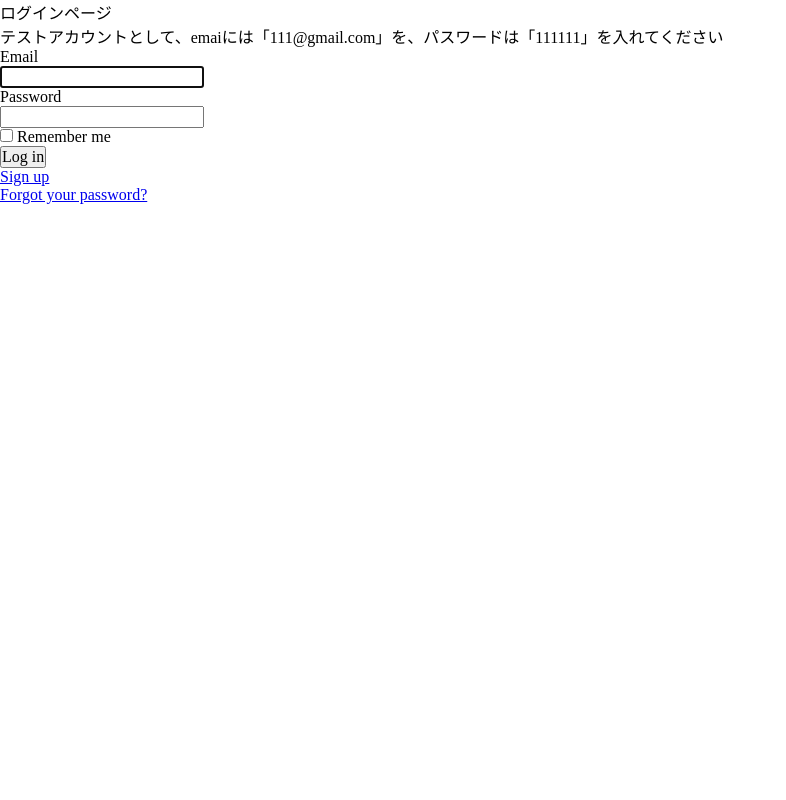
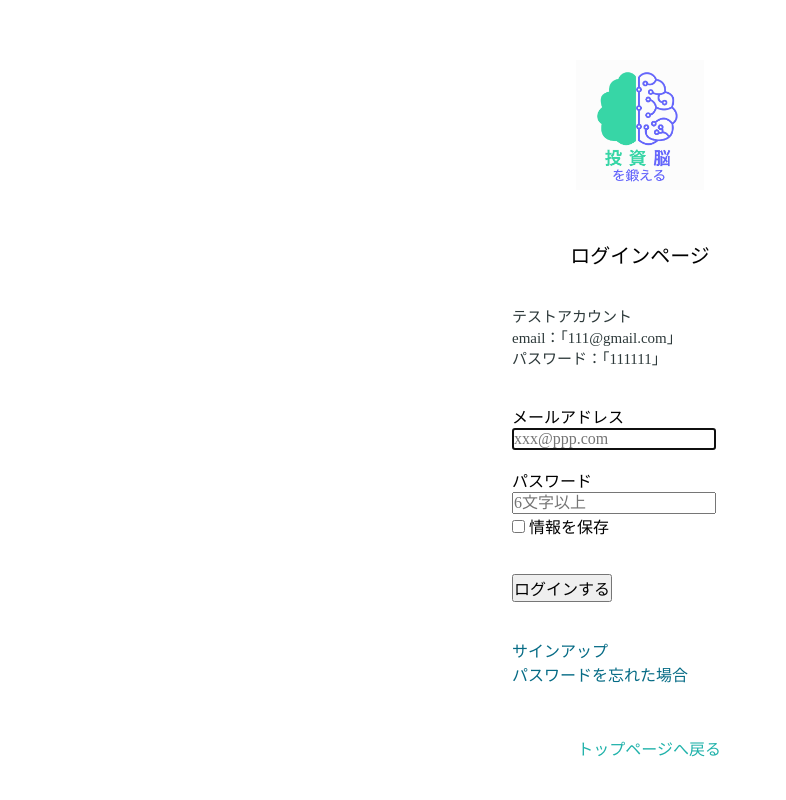
Before and after one commit to kinopyyy/investment_note, a Rails app: page /users/sign_in in a window 1280 px wide. Shown: the whole page, without its empty margins (0-786 px from the left). Run offline with Rails 7, Linux system fonts and the light colour scheme; style sheets or scripts are compiled from the project's sources.

Commit message:
update sign_in

```diff
--- a/app/assets/stylesheets/posts.scss
+++ b/app/assets/stylesheets/posts.scss
@@ -6,6 +6,40 @@
 .wrapper{
   margin-top: 10px;
 }
+
+
+.login_main_box{
+  width: 20%;
+  margin-left: auto;
+  margin-right: auto;
+  margin-top: 50px;
+  a {
+    text-decoration: none;
+    color:#056b85;
+  }
+  &__text{
+    text-align: center;
+    font-size: 20px;
+  }
+  &__test{
+
+    font-size: 15px;
+    color: rgb(45, 57, 58);
+  }
+}
+
+
+.login_header{
+  height: 130px;
+  position: relative;
+  padding-top: 10px;
+  text-align : center;
+  &__image{
+    height: 10%;
+  }
+
+}
+
 .main_box{
   width: 70%;
   margin-left: auto;
@@ -35,6 +69,7 @@
   width: 70%;
   margin-left: auto;
   margin-right: auto;
+  margin-top: 50px;
   img {
     width: 100%;
   }
@@ -48,7 +83,6 @@
   a {
     text-decoration: none;
     color:#20B2AA;
-
   }
   &__image{
     height: 100%;
--- a/app/views/devise/sessions/new.html.haml
+++ b/app/views/devise/sessions/new.html.haml
@@ -1,18 +1,48 @@
-%h2 ログインページ
-テストアカウントとして、emaiには「111@gmail.com」を、パスワードは「111111」を入れてください
-= form_for(resource, as: resource_name, url: session_path(resource_name)) do |f|
-  .field
-    = f.label :email
+
+.login_main_box
+  .login_header
+    =link_to root_path do
+      =image_tag "material/image4.png", class: "header__image"
+
+.login_main_box
+  .login_main_box__text
+    ログインページ
+
+  %br
+  %br
+
+  .login_main_box__test
+    テストアカウント
+    <br> email：「111@gmail.com」
+    <br> パスワード：「111111」
+
+  %br
+  %br
+
+
+  = form_for(resource, as: resource_name, url: session_path(resource_name)) do |f|
+    .field
+      = f.label :メールアドレス
+      %br/
+      = f.email_field :email, autofocus: true, autocomplete: "email" ,placeholder: "xxx@ppp.com", class: "email"
+
     %br/
-    = f.email_field :email, autofocus: true, autocomplete: "email"
-  .field
-    = f.label :password
-    %br/
-    = f.password_field :password, autocomplete: "current-password"
-  - if devise_mapping.rememberable?
     .field
-      = f.check_box :remember_me
-      = f.label :remember_me
-  .actions
-    = f.submit "Log in"
-= render "devise/shared/links"
+      = f.label :パスワード
+      %br/
+      = f.password_field :password, autocomplete: "current-password" ,placeholder: "6文字以上", class: "password"
+    - if devise_mapping.rememberable?
+      .field
+        = f.check_box :remember_me
+        = f.label :情報を保存
+
+    <br><br>
+
+    .actions
+      = f.submit "ログインする" , class:"login_button"
+
+    <br><br>
+  = render "devise/shared/links"
+
+.wrapper
+  = render 'posts/footer'
--- a/app/views/devise/shared/_links.html.haml
+++ b/app/views/devise/shared/_links.html.haml
@@ -1,11 +1,11 @@
 - if controller_name != 'sessions'
-  = link_to "Log in", new_session_path(resource_name)
+  = link_to "ログイン", new_session_path(resource_name)
   %br/
 - if devise_mapping.registerable? && controller_name != 'registrations'
-  = link_to "Sign up", new_registration_path(resource_name)
+  = link_to "サインアップ", new_registration_path(resource_name)
   %br/
 - if devise_mapping.recoverable? && controller_name != 'passwords' && controller_name != 'registrations'
-  = link_to "Forgot your password?", new_password_path(resource_name)
+  = link_to "パスワードを忘れた場合", new_password_path(resource_name)
   %br/
 - if devise_mapping.confirmable? && controller_name != 'confirmations'
   = link_to "Didn't receive confirmation instructions?", new_confirmation_path(resource_name)
```
